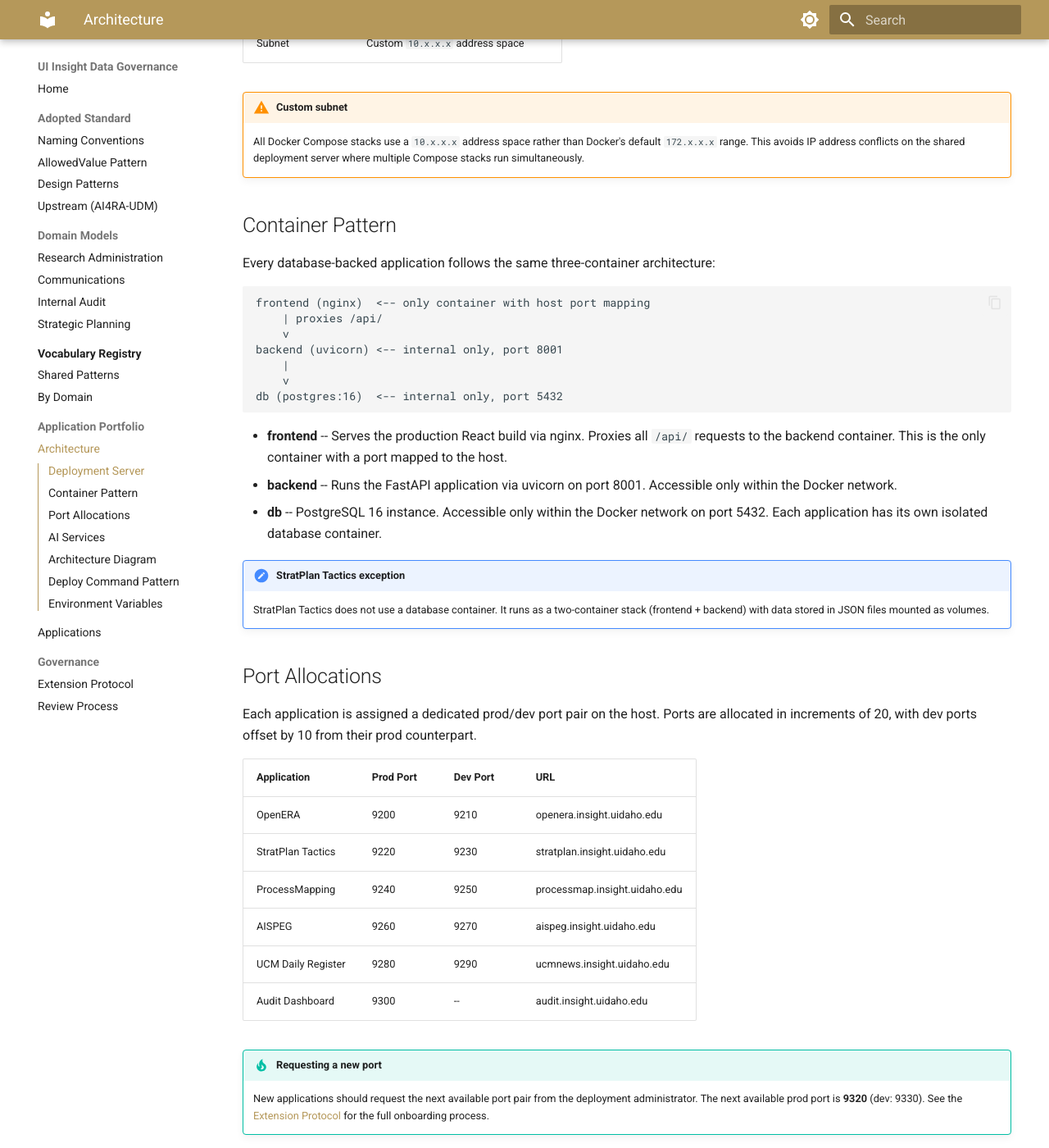
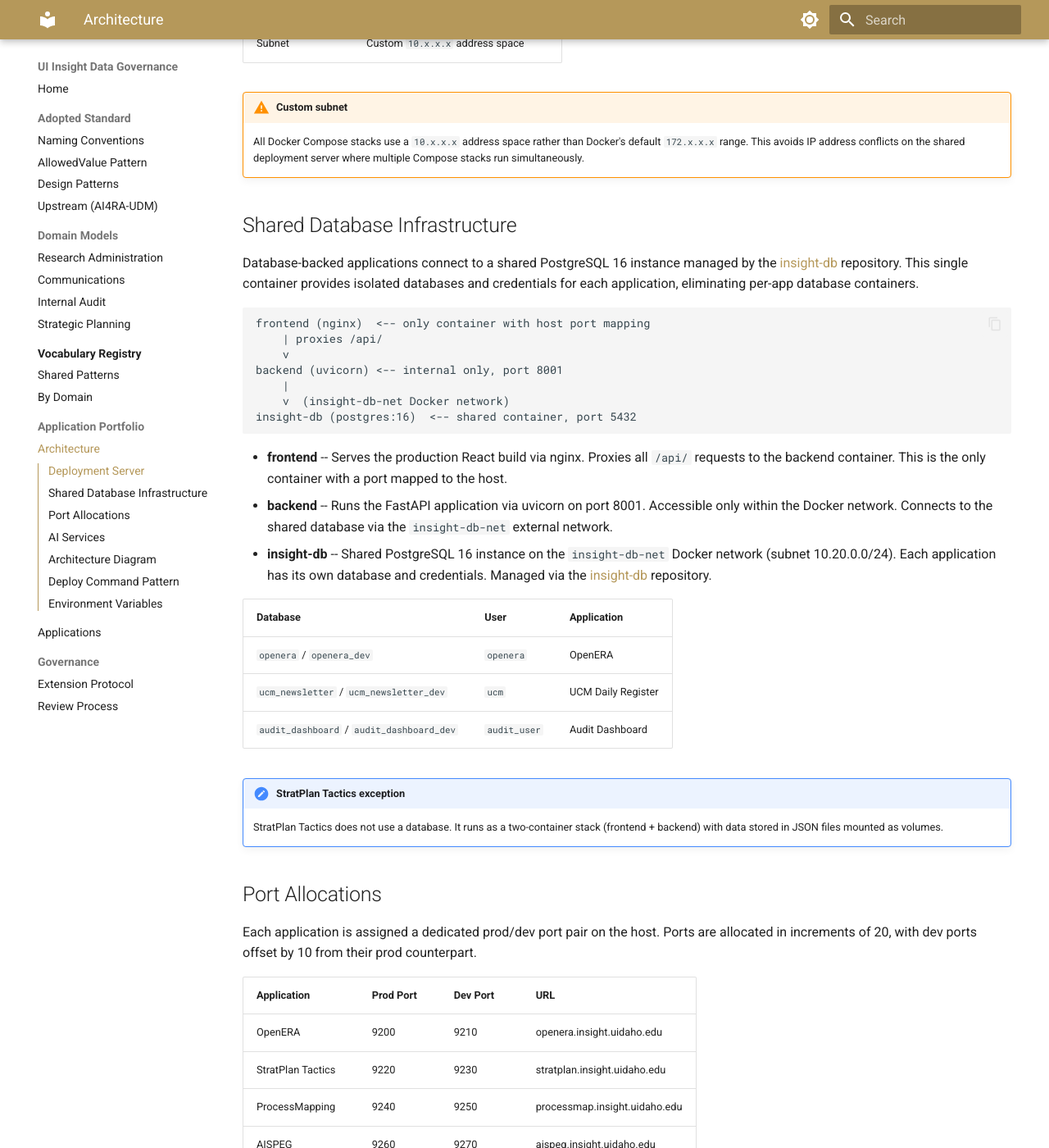
Before and after one commit to ui-insight/data-governance, an MkDocs documentation site: the page built from docs/portfolio/architecture.md, in a window 1280 px wide and 1400 px high, scrolled down 515 px. Shown: the whole window at 82% size. Built offline with MkDocs 1.6.1 and Material for MkDocs 9.7.7, drawn with Linux system fonts in a browser that asks for light colours; some of the changed text lies outside the part shown.

Commit message:
Update docs for RFA Analysis tables and shared insight-db infrastructure
- OpenERA table count 28 → 31 across all references (README, index,
  applications, research-admin, catalog JSON)
- Add RFAAnalysisRun, RFAAnalysisSection, RFAAnalysisItem to catalog
  JSON with full column definitions and check constraints
- Add RFA Analysis section to research-admin.md table inventory and ERD
- Document check-constrained enums (Analysis_Type, Status, Section_Type,
  Item_Type) in research-admin.md and vocabulary by-domain docs
- Replace per-app database container pattern with shared insight-db
  infrastructure in architecture.md (diagram, deploy commands, text)
- Update research-admin.md deployment section for two-container stack
- Add insight-db node to index.md Mermaid diagram

Co-Authored-By: Claude Opus 4.6 <noreply@anthropic.com>

````diff
--- a/docs/portfolio/architecture.md
+++ b/docs/portfolio/architecture.md
@@ -16,9 +16,9 @@ All applications are deployed to a single server managed by the UI Insight team:
 !!! warning "Custom subnet"
     All Docker Compose stacks use a `10.x.x.x` address space rather than Docker's default `172.x.x.x` range. This avoids IP address conflicts on the shared deployment server where multiple Compose stacks run simultaneously.
 
-## Container Pattern
+## Shared Database Infrastructure
 
-Every database-backed application follows the same three-container architecture:
+Database-backed applications connect to a shared PostgreSQL 16 instance managed by the [insight-db](https://github.com/ui-insight/insight-db) repository. This single container provides isolated databases and credentials for each application, eliminating per-app database containers.
 
 ```
 frontend (nginx)  <-- only container with host port mapping
@@ -26,16 +26,22 @@ frontend (nginx)  <-- only container with host port mapping
     v
 backend (uvicorn) <-- internal only, port 8001
     |
-    v
-db (postgres:16)  <-- internal only, port 5432
+    v  (insight-db-net Docker network)
+insight-db (postgres:16)  <-- shared container, port 5432
 ```
 
 - **frontend** -- Serves the production React build via nginx. Proxies all `/api/` requests to the backend container. This is the only container with a port mapped to the host.
-- **backend** -- Runs the FastAPI application via uvicorn on port 8001. Accessible only within the Docker network.
-- **db** -- PostgreSQL 16 instance. Accessible only within the Docker network on port 5432. Each application has its own isolated database container.
+- **backend** -- Runs the FastAPI application via uvicorn on port 8001. Accessible only within the Docker network. Connects to the shared database via the `insight-db-net` external network.
+- **insight-db** -- Shared PostgreSQL 16 instance on the `insight-db-net` Docker network (subnet 10.20.0.0/24). Each application has its own database and credentials. Managed via the [insight-db](https://github.com/ui-insight/insight-db) repository.
+
+| Database | User | Application |
+|---|---|---|
+| `openera` / `openera_dev` | `openera` | OpenERA |
+| `ucm_newsletter` / `ucm_newsletter_dev` | `ucm` | UCM Daily Register |
+| `audit_dashboard` / `audit_dashboard_dev` | `audit_user` | Audit Dashboard |
 
 !!! note "StratPlan Tactics exception"
-    StratPlan Tactics does not use a database container. It runs as a two-container stack (frontend + backend) with data stored in JSON files mounted as volumes.
+    StratPlan Tactics does not use a database. It runs as a two-container stack (frontend + backend) with data stored in JSON files mounted as volumes.
 
 ## Port Allocations
 
@@ -74,9 +80,12 @@ graph TB
     subgraph "openera.insight.uidaho.edu"
         direction TB
 
+        subgraph insightdb["insight-db (shared PostgreSQL 16)"]
+            db[(postgres :5432\nopenera | ucm_newsletter | audit_dashboard)]
+        end
+
         subgraph openera["OpenERA :9200/:9210"]
             oe_fe[nginx] --> oe_be[uvicorn :8001]
-            oe_be --> oe_db[(postgres :5432)]
         end
 
         subgraph stratplan["StratPlan Tactics :9220/:9230"]
@@ -85,28 +94,30 @@ graph TB
 
         subgraph processmap["ProcessMapping :9240/:9250"]
             pm_fe[nginx] --> pm_be[uvicorn :8001]
-            pm_be --> pm_db[(postgres :5432)]
         end
 
         subgraph aispeg["AISPEG :9260/:9270"]
             as_fe[nginx] --> as_be[uvicorn :8001]
-            as_be --> as_db[(postgres :5432)]
         end
 
         subgraph ucm["UCM Daily Register :9280/:9290"]
             ucm_fe[nginx] --> ucm_be[uvicorn :8001]
-            ucm_be --> ucm_db[(postgres :5432)]
         end
 
         subgraph audit["Audit Dashboard :9300"]
             ad_fe[nginx] --> ad_be[uvicorn :8001]
-            ad_be --> ad_db[(postgres :5432)]
         end
     end
 
     mindrouter[MindRouter\nmindrouter.uidaho.edu]
     claude[Claude API\ncloud]
     openai[OpenAI API\ncloud]
+
+    oe_be --> db
+    ucm_be --> db
+    ad_be --> db
+    pm_be --> db
+    as_be --> db
 
     ucm_be -.-> mindrouter
     ucm_be -.-> claude
@@ -118,15 +129,18 @@ graph TB
 
 ## Deploy Command Pattern
 
-All applications follow the same deployment command pattern:
+The shared database must be running before any application starts:
 
 ```bash
-# On the remote server
-HOST_PORT=<PORT> POSTGRES_PASSWORD=<secure> ANTHROPIC_API_KEY=<key> \
+# Start the shared database (once)
+cd insight-db && docker compose up -d
+
+# Deploy an application
+HOST_PORT=<PORT> DATABASE_URL=<url> ANTHROPIC_API_KEY=<key> \
   docker compose up -d --build
 ```
 
-The `HOST_PORT` variable controls which host port the frontend nginx container binds to. All other container ports are internal to the Docker network and do not vary between applications.
+The `HOST_PORT` variable controls which host port the frontend nginx container binds to. Applications connect to the shared `insight-db` container via the `insight-db-net` external Docker network.
 
 ## Environment Variables
 
````
Also changed, not shown: docs/domains/research-admin.md (+28 -4 lines), docs/index.md (+7 -5 lines), docs/portfolio/applications.md (+2 -2 lines), docs/vocabulary/by-domain.md (+28 -0 lines), docs/vocabulary/index.md (+4 -0 lines), 1 other file.
